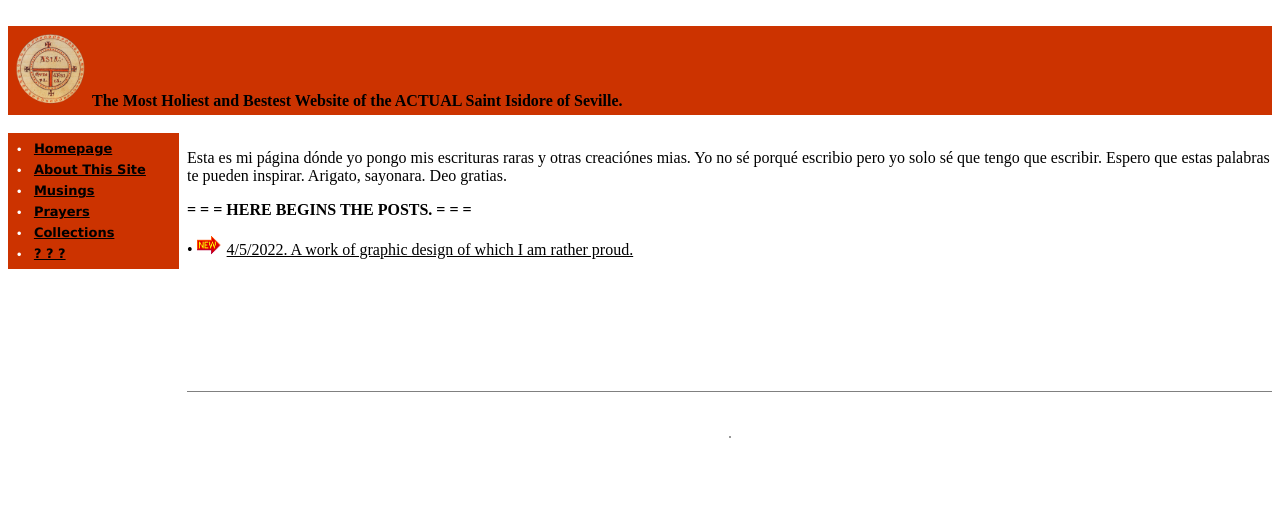
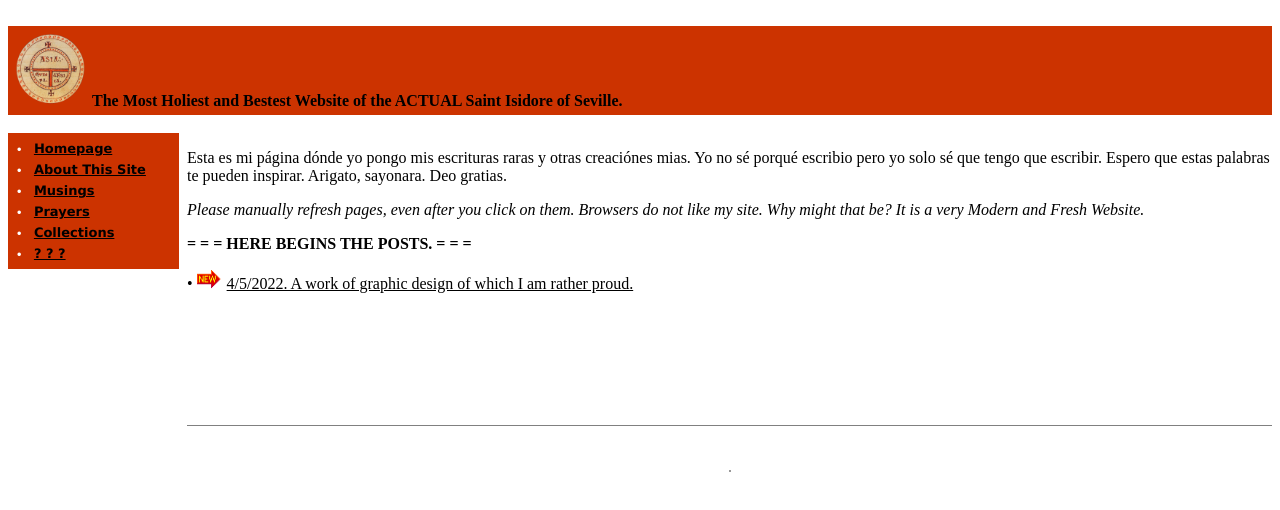
Before and after one commit to real-isidore/real-isidore-site, a plain HTML site: page musings/musings-front.html in a window 1280 px wide. Drawn offline with Linux system fonts and the light colour scheme.

Commit message:
Update musings-front.html

```diff
--- a/musings/musings-front.html
+++ b/musings/musings-front.html
@@ -84,6 +84,8 @@
 
 <p>Esta es mi página dónde yo pongo mis escrituras raras y otras creaciónes mias. Yo no sé porqué escribio pero yo solo sé que tengo que escribir. Espero que estas palabras te pueden inspirar. Arigato, sayonara. Deo gratias.</p>
 
+<p><i>Please manually refresh pages, even after you click on them. Browsers do not like my site. Why might that be? It is a very Modern and Fresh Website.</i></p>
+
 <p><b>= = = HERE BEGINS THE POSTS. = = =</b></p>
 <p>&#149; <a href="mus-graphic-design.html"><img src = "new.gif" width = "30" height = "20" alt = "" />4/5/2022. A work of graphic design of which I am rather proud.</a> </p>
 
```
